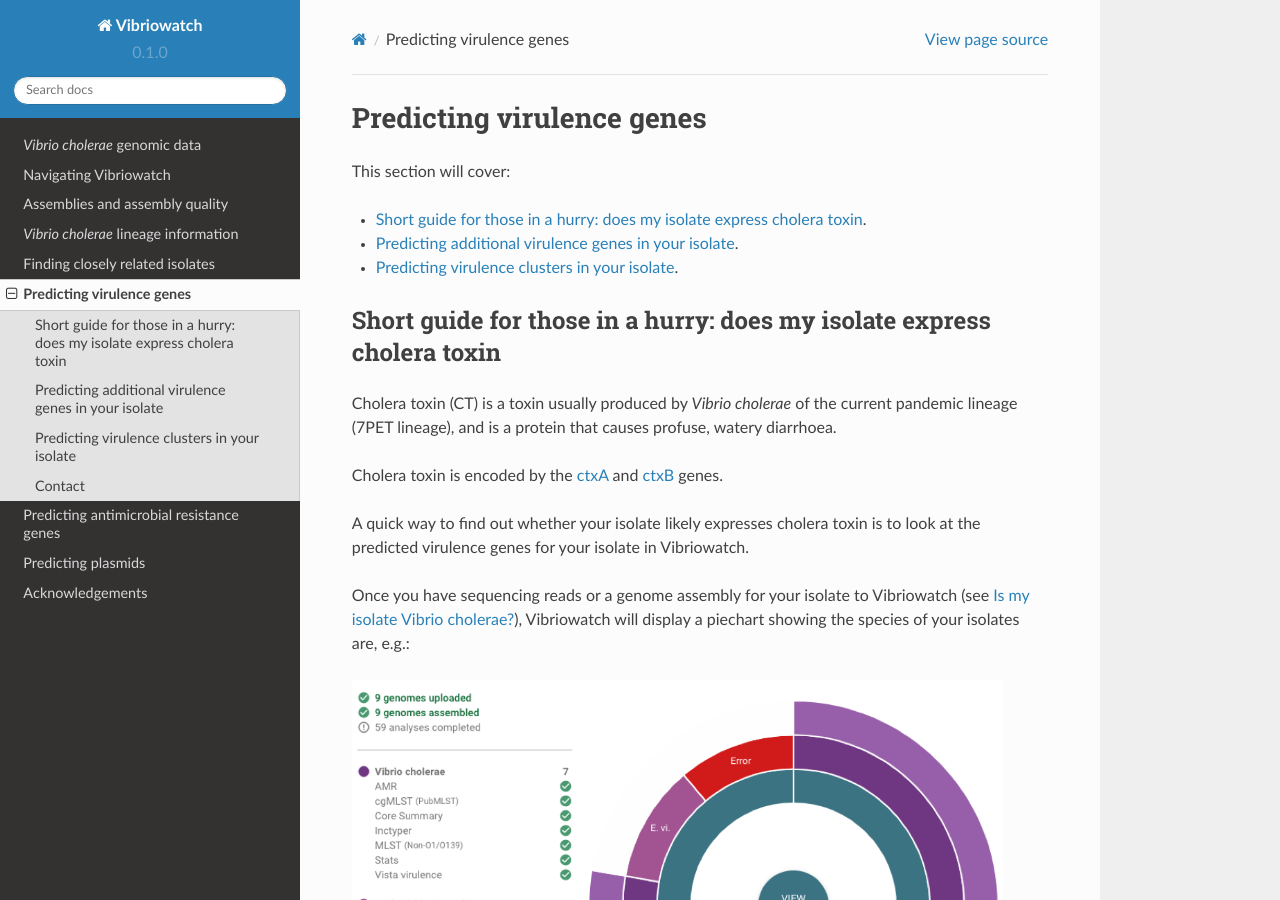
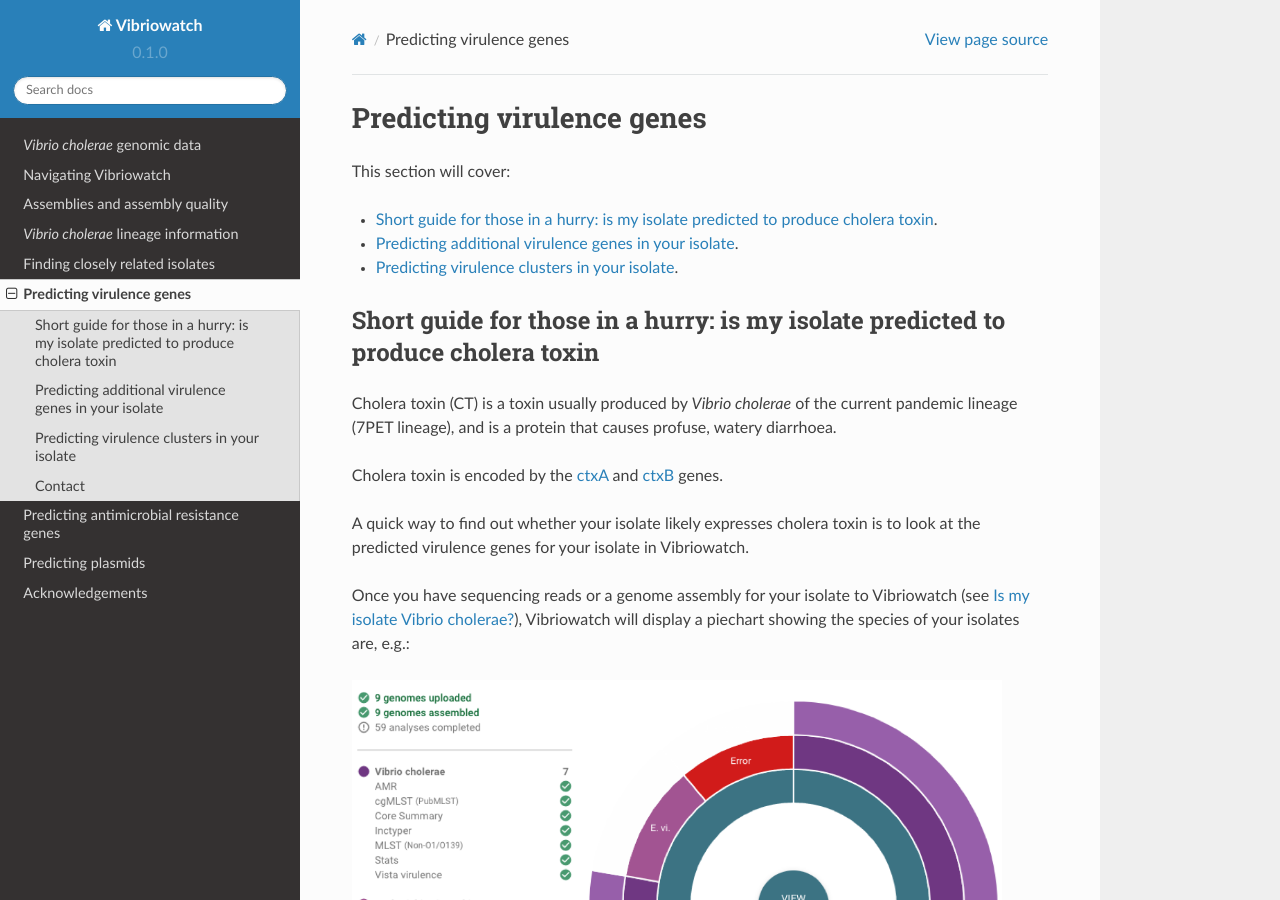
Before and after one commit to avrilcoghlan/vibriowatch, a Sphinx documentation site: the page built from docs/source/virulence.rst, in a window 1280 px wide and 900 px high. Built offline with Sphinx 7.4.7 and the Read the Docs theme 2.0.0, drawn with Linux system fonts in a browser that asks for light colours.

Commit message:
Update virulence.rst
Updated heading.

```diff
--- a/docs/source/virulence.rst
+++ b/docs/source/virulence.rst
@@ -3,12 +3,12 @@
 
 This section will cover:
 
-* `Short guide for those in a hurry: does my isolate express cholera toxin`_.
+* `Short guide for those in a hurry: is my isolate predicted to produce cholera toxin`_.
 * `Predicting additional virulence genes in your isolate`_.
 * `Predicting virulence clusters in your isolate`_.
 
-Short guide for those in a hurry: does my isolate express cholera toxin
------------------------------------------------------------------------
+Short guide for those in a hurry: is my isolate predicted to produce cholera toxin
+----------------------------------------------------------------------------------
 
 Cholera toxin (CT) is a toxin usually produced by *Vibrio cholerae* of the current pandemic lineage (7PET lineage),
 and is a protein that causes profuse, watery diarrhoea.
```
